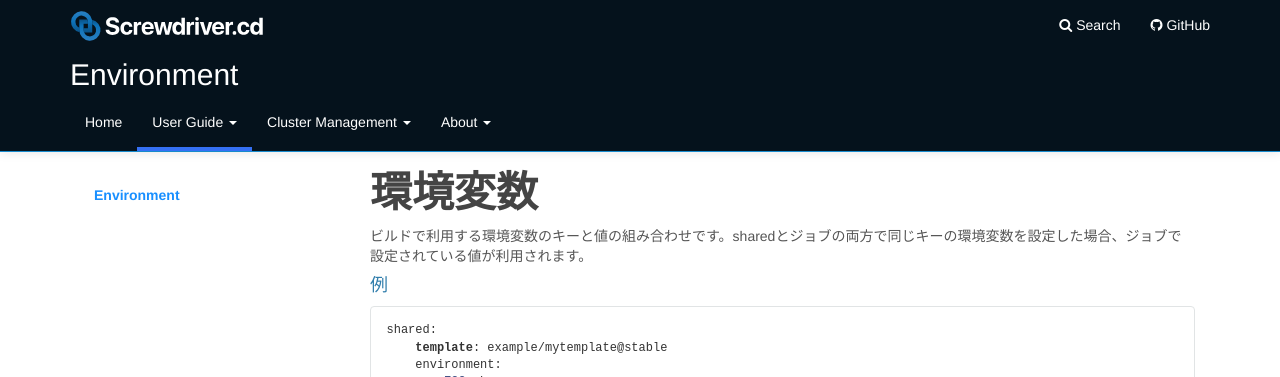
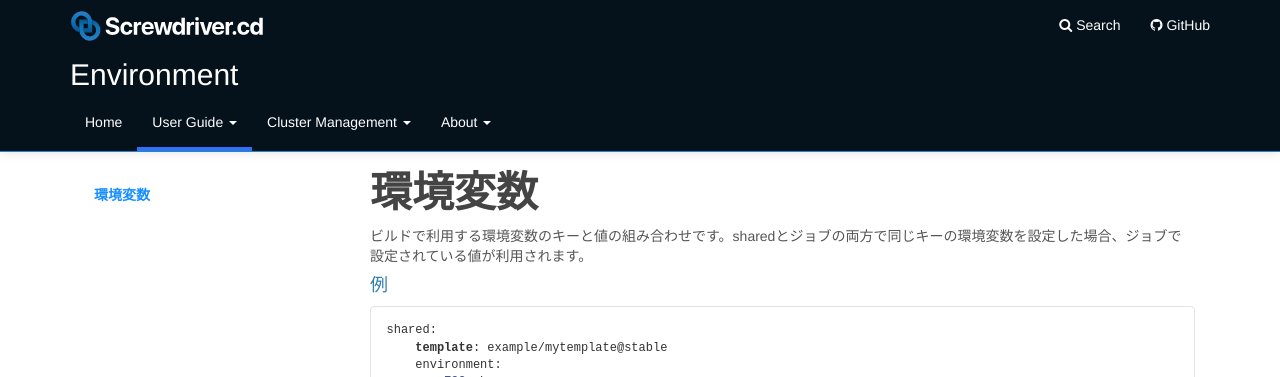
Before and after one commit to screwdriver-cd/guide, a Jekyll site: the page built from docs/ja/user-guide/configuration/environment.md, in a window 1280 px wide. Shown: the top 377 px of the page. Built offline with Jekyll 4.4.1, drawn with Linux system fonts in a browser that asks for light colours.

Commit message:
Translate environment.md via GitLocalize

```diff
--- a/docs/ja/user-guide/configuration/environment.md
+++ b/docs/ja/user-guide/configuration/environment.md
@@ -4,7 +4,7 @@ title: Environment
 category: User Guide
 menu: menu
 toc:
-- title: Environment
+- title: 環境変数
   url: "#環境変数"
 ---
 
```
